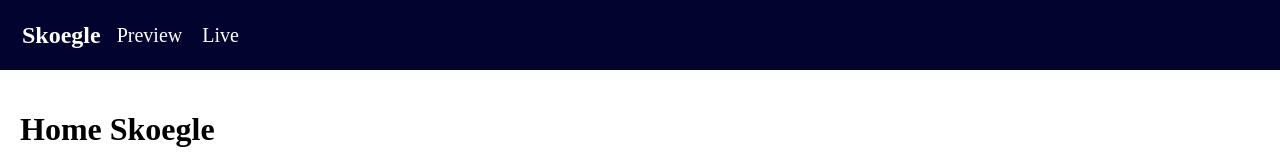
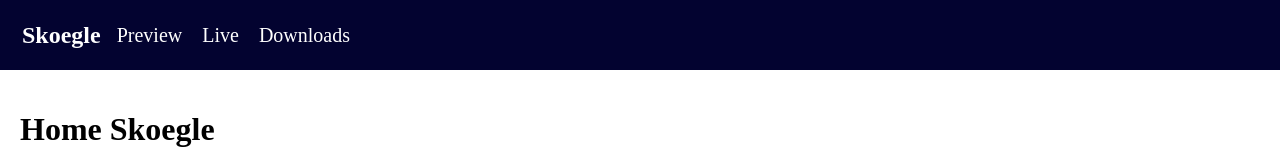
Before and after one commit to skoegletestproject/prod, a React (Vite) app: page / in a window 1280 px wide. Shown: the top 160 px of the page. Built offline with nearby package versions, Linux system fonts and the light colour scheme.

Commit message:
sduhyfudsh

```diff
--- a/src/Layout/Navbar.jsx
+++ b/src/Layout/Navbar.jsx
@@ -30,6 +30,9 @@ export default function Navbar() {
                 </Link>
                 <Link to="/Live" style={styles.link}>
                     Live
+                </Link>
+                <Link to="/downloads" style={styles.link}>
+                Downloads
                 </Link>
 
                 {/* <Link to="/login" style={styles.link}>
```
